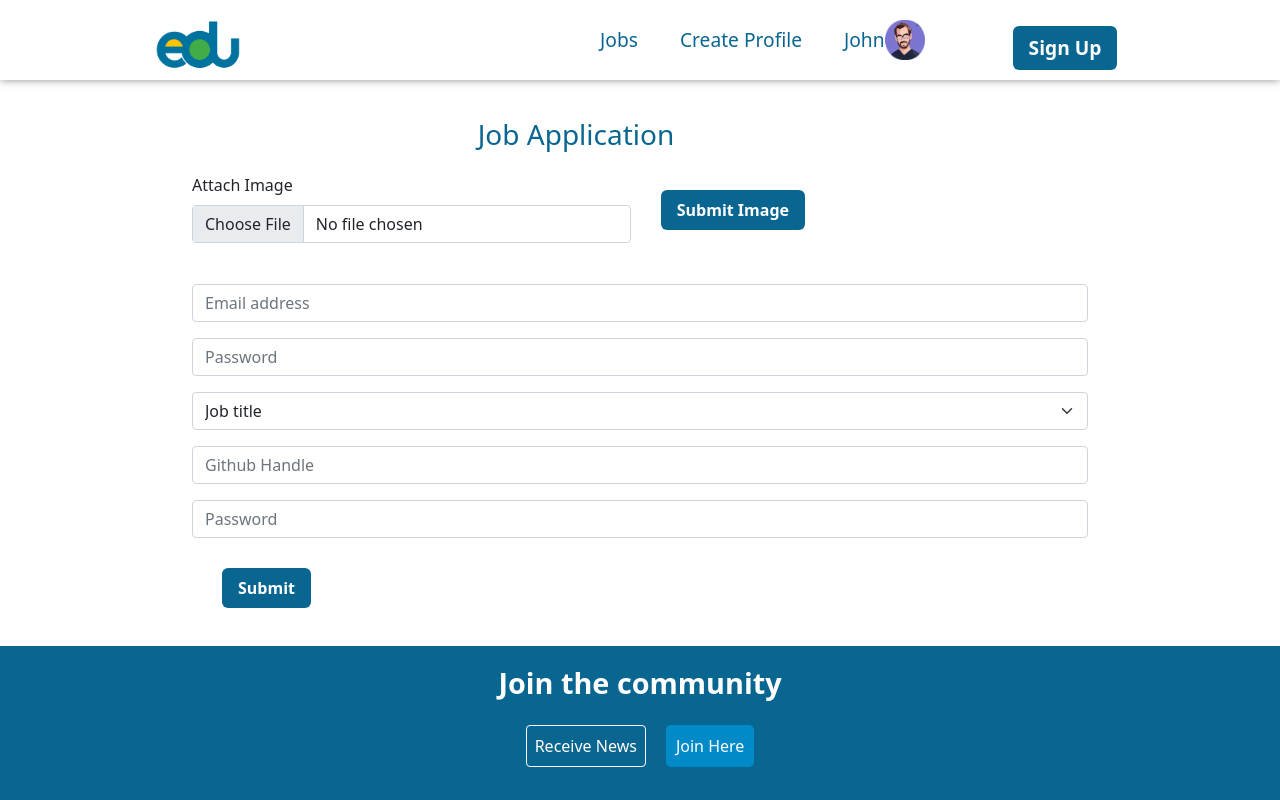
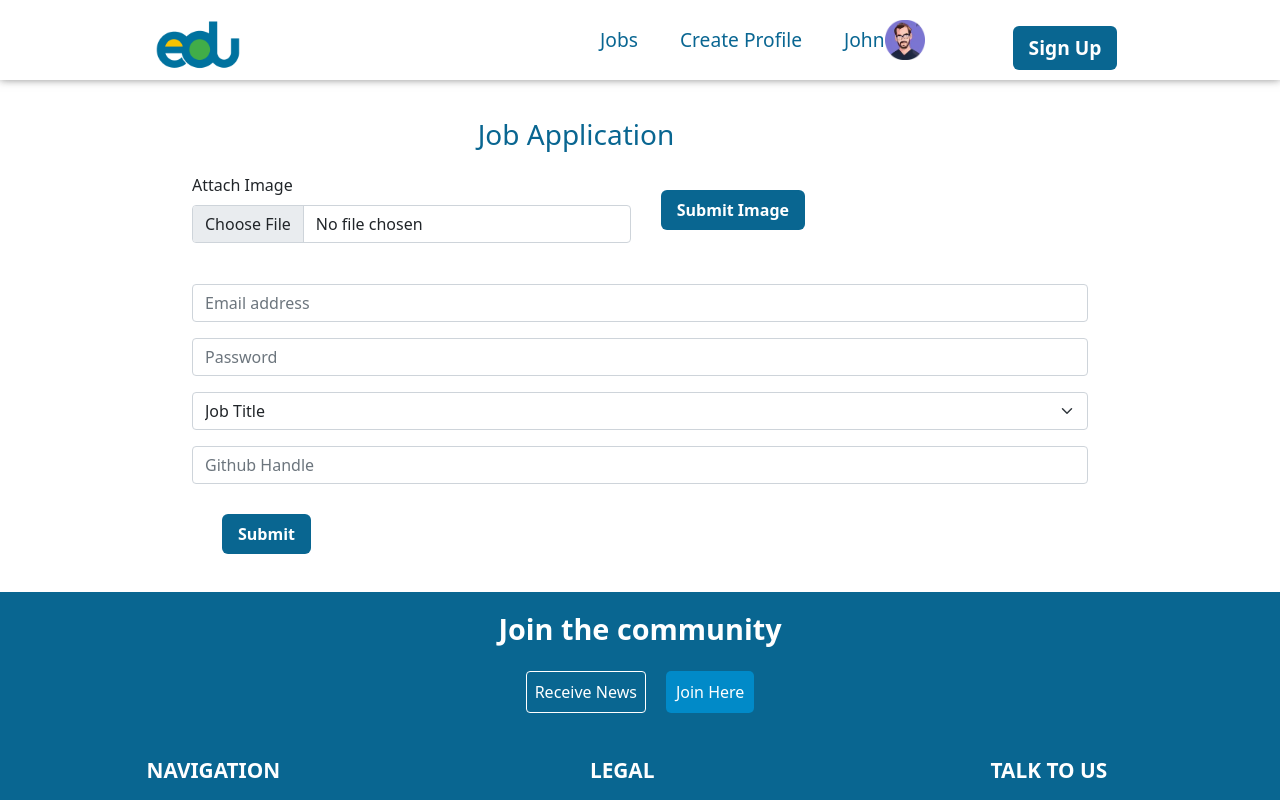
Before and after one commit to Ngonzebwa-Jeremiah/profile-and-linkages-client, a React (Create React App) app: page /apply in a window 1280 px wide. Shown: the top 800 px of the page. Built offline with nearby package versions, Linux system fonts and the light colour scheme.

Commit message:
FIX: clear the console

```diff
--- a/src/pages/CreateProfile/CreateProfile.jsx
+++ b/src/pages/CreateProfile/CreateProfile.jsx
@@ -76,7 +76,7 @@ axios
   }
     return (
         <>
-           <div className="d-flex justify-content-center align-items-center flex-column  m-3 ">
+           <div className="d-flex justify-content-center align-items-center flex-column  m-3 " >
             <Heading title="Individual profile form"  />
             <h5 className="h5 text-secondary mx-5 ">Profile Image</h5>
             {/* <UpLoadProfileImage/> */}
@@ -104,7 +104,7 @@ axios
               required
             />
           </div> */}
-            <label className="form-label  w-100">Username</label>
+            <label className="form-label  w-100" >Username</label>
             <input
               type="text"
               name="userName"
--- a/src/pages/JobApply/JobApply.jsx
+++ b/src/pages/JobApply/JobApply.jsx
@@ -1,5 +1,5 @@
 import React from 'react'
-import { ButtonFilled, ButtonOutlined } from '../../components/Button/Button'
+import { ButtonFilled} from '../../components/Button/Button'
 import Heading from '../../components/Heading/Heading'
 
 const JobApply = () => {
@@ -24,31 +24,27 @@ const JobApply = () => {
 
                   </div>
       </div>
-  <div class="mb-3">
-    <label for="exampleInputEmail1" class="form-label"></label>
-    <input type="email" class="form-control" id="exampleInputEmail1" placeholder= "Email address" aria-describedby="emailHelp"/>
+  <div className="mb-3">
+    <label htmlFor="exampleInputEmail1" className="form-label"></label>
+    <input type="email" className="form-control"  placeholder= "Email address" aria-describedby="emailHelp"/>
 
   </div>
-  <div class="mb-3">
-    <input type="password" class="form-control" placeholder= "Password" id="exampleInputPassword1"/>
+  <div className="mb-3">
+    <input type="password" className="form-control" placeholder= "Password" />
   </div>
-   <div class="mb-3">
-   <select required  class="form-select">
-            <option disabled selected >
-              Job title
-            </option>
+   <div className="mb-3">
+   <select required  className="form-select" defaultValue={'DEFAULT'}>
+       <option value="DEFAULT" disabled>Job Title</option>
             <option value="Frontend">Frontend</option>
             <option value="Backend">Backend</option>
             <option value="Fullstack">Fullstack</option>
             <option value="UI/UX">UI/UX</option>
           </select>
    </div>
-  <div class="mb-3">
-    <input type="password" class="form-control" placeholder= "Github Handle" id="exampleInputPassword1"/>
+  <div className="mb-3">
+    <input type="text" className="form-control" placeholder= "Github Handle" />
   </div>
-  <div class="mb-3">
-    <input type="password" class="form-control" placeholder= "Password" id="exampleInputPassword1"/>
-  </div>
+
 
   <ButtonFilled text = "Submit"/>
 </form>
```
